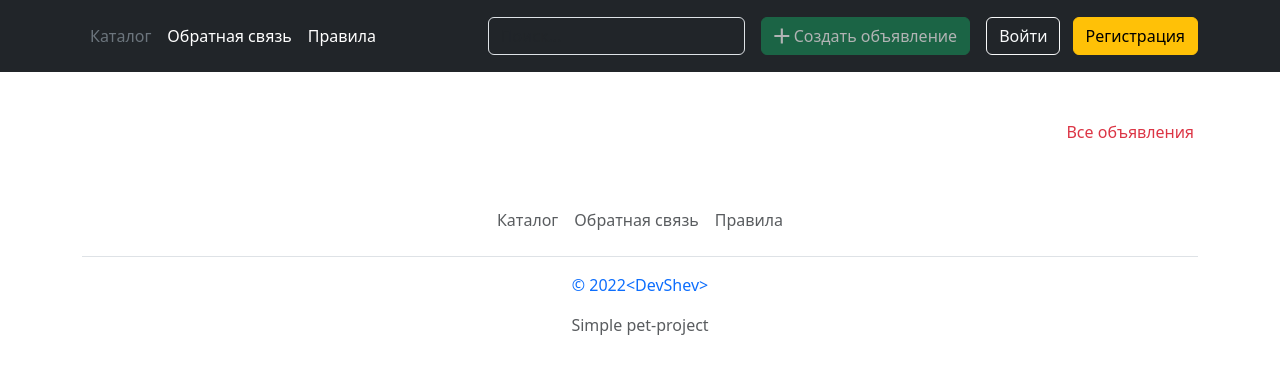
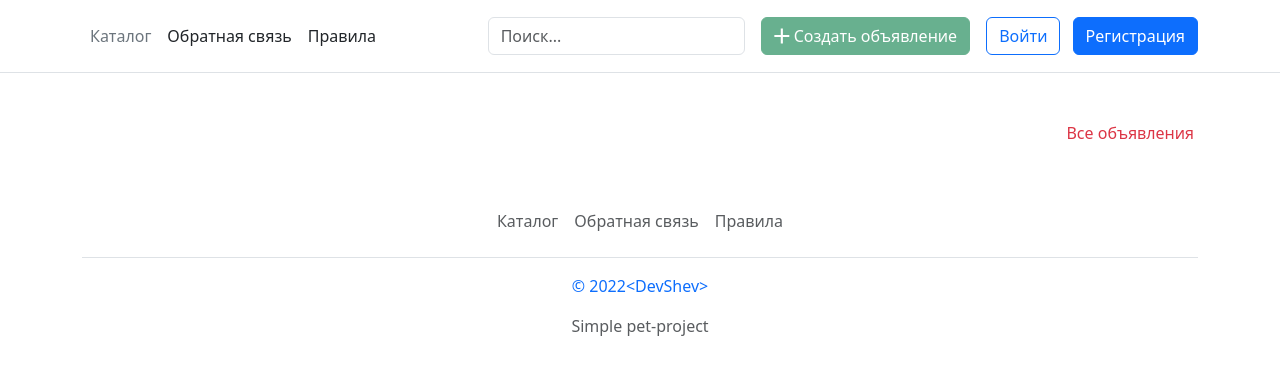
Before and after one commit to devShev/catalog-django, a Django app: page / in a window 1280 px wide. Shown: the top 375 px of the page. Run offline with Django 4.2, Linux system fonts and the light colour scheme; data that the repository does not hold is empty; some libraries are stand-ins or nearby versions.

Commit message:
New header design

```diff
--- a/account/models.py
+++ b/account/models.py
@@ -11,6 +11,7 @@ class Profile(models.Model):
     birth_date = models.DateField(null=True, blank=True, verbose_name='Дата рождения')
     registration_date = models.DateTimeField(auto_now_add=True, verbose_name='Дата регистрации')
     phone_number = PhoneNumberField(blank=True, verbose_name='Номер телефона')
+    telegram = models.CharField(max_length=50, null=True, blank=True, verbose_name='Телеграм')
 
     def __str__(self):
         return self.user.username
--- a/account/templates/account/profile.html
+++ b/account/templates/account/profile.html
@@ -27,6 +27,11 @@
                 {% else %}
                 <p class="m-1">Телефон: не указан</p>
                 {% endif %}
+                {% if profile.telegram %}
+                <p class="m-1">Telegram: {{ profile.telegram }}</p>
+                {% else %}
+                <p class="m-1">Telegram: не указан</p>
+                {% endif %}
                 {% if user.pk == profile.user.pk %}
                 <a href="{{ profile.get_settings_url }}" class="m-1">Изменить</a>
                 {% endif %}
--- a/account/templates/account/profile_settings.html
+++ b/account/templates/account/profile_settings.html
@@ -8,7 +8,7 @@
         {% csrf_token %}
             {% for f in form %}
                 <div class="mb-4">
-                    {{ f.label }}
+                    <label>{{ f.label }}</label>
                     {{ f }}
                 </div>
             {% endfor %}
--- a/catalog_list/templates/catalog_list/base.html
+++ b/catalog_list/templates/catalog_list/base.html
@@ -19,22 +19,21 @@
     <title>{{ title }}</title>
 </head>
 <body>
-    <header class="p-3 bg-dark text-white sticky-top">
-        <div class="container">
-          <div class="d-flex flex-wrap align-items-center justify-content-center justify-content-lg-start">
+        <header class="sticky-top bg-white border-bottom py-3">
+          <div class="container d-flex flex-wrap align-items-center justify-content-center justify-content-lg-start">
 
             <ul class="nav col-12 col-lg-auto me-lg-auto mb-2 justify-content-center mb-md-0">
                 {% for option in menu %}
                     {% if cuurent_menu == option.url_name %}
-                        <li class="nav-link px-2 text-secondary">{{ option.title }}</li>
+                        <li><a href="{% url option.url_name %}" class="nav-link px-2 link-secondary">{{ option.title }}</a></li>
                     {% else %}
-                        <li><a href="{% url option.url_name %}" class="nav-link px-2 text-white">{{ option.title }}</a></li>
+                        <li><a href="{% url option.url_name %}" class="nav-link px-2 link-dark">{{ option.title }}</a></li>
                     {% endif %}
                 {% endfor %}
             </ul>
 
             <form action="{% url 'search' %}" class="col-12 col-lg-auto mb-3 mb-lg-0 me-lg-3" method="get">
-              <input name="q" type="search" class="form-control form-control-dark text-white bg-dark" placeholder="Поиск..." aria-label="Search" required>
+              <input name="q" type="search" class="form-control text-dark bg-white" placeholder="Поиск..." aria-label="Search" required>
             </form>
 
             {% if not request.user.is_authenticated %}
@@ -44,8 +43,8 @@
             </button>
 
             <div class="text-end">
-              <a href="{% url 'login' %}" type="button" class="btn btn-outline-light me-2" role="button">Войти</a>
-              <a href="{% url 'register' %}" type="button" class="btn btn-warning" role="button">Регистрация</a>
+              <a href="{% url 'login' %}" type="button" class="btn btn-outline-primary me-2" role="button">Войти</a>
+              <a href="{% url 'register' %}" type="button" class="btn btn-primary" role="button">Регистрация</a>
             </div>
             {% else %}
             <a href="{% url 'create' %}" type="button" class="d-flex flex-row align-items-center btn btn-success me-3 btn-circle" role="button">
@@ -59,7 +58,7 @@
               {% if user.profile.photo %}
                 <img src="{{ user.profile.photo.url }}" alt="mdo" width="32" height="32" class="rounded-circle">
               {% else %}
-                <img src="{% static 'person-circle.svg' %}" alt="mdo" width="32" height="32" class="rounded-circle">
+                <img src="{% static 'person-circle.svg' %}" alt="mdo" width="25" height="25" class="rounded-circle">
               {% endif %}
           </a>
           <ul class="dropdown-menu text-small shadow" aria-labelledby="dropdownUser2" style="">
@@ -99,9 +98,6 @@
 
             </div>
             {% endif %}
-
-          </div>
-        </div>
       </header>
     <div class="container">
         {% block content %}
```
Also changed, not shown: account/forms.py (+8 -6 lines), catalog_list/static/person-circle.svg, 1 other file.
